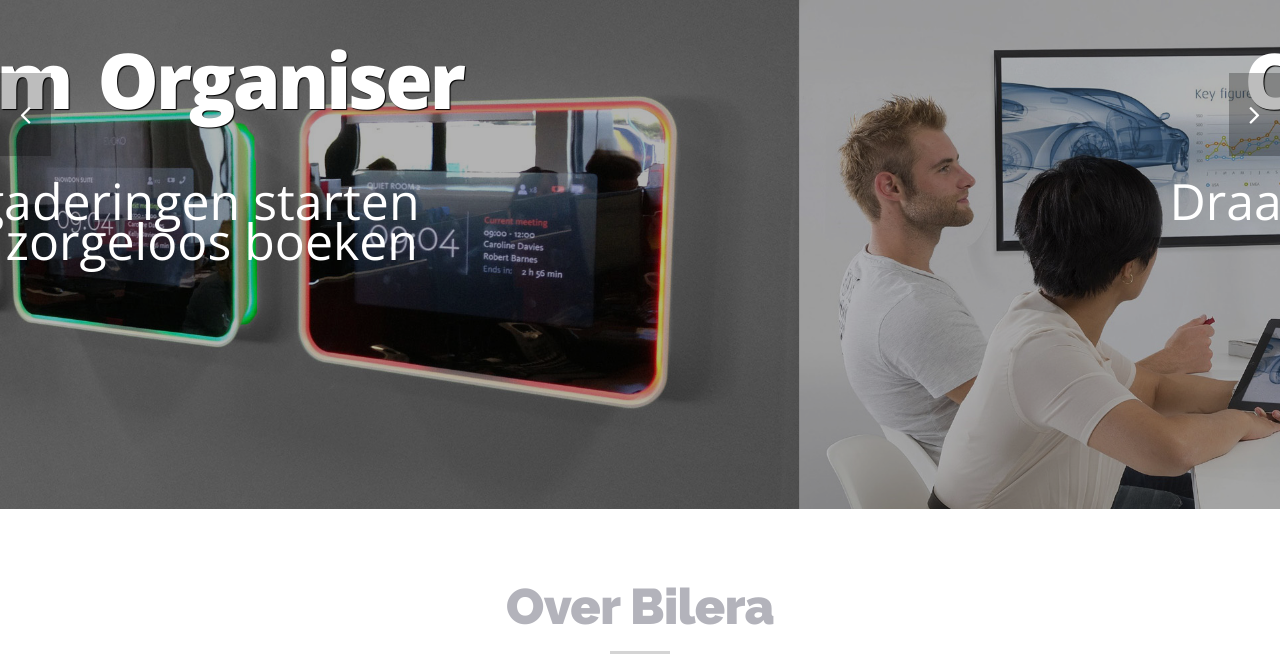
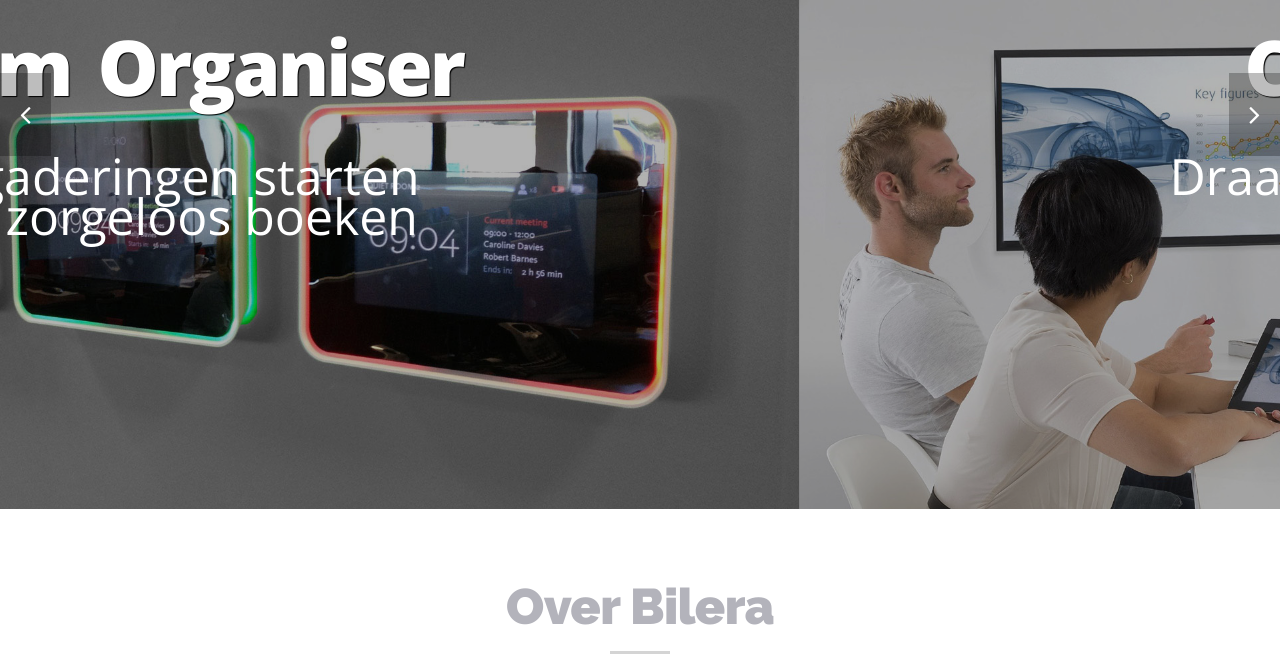
Before and after one commit to jancotanis/brs, a plain HTML site: page index.html in a window 1280 px wide. Shown: the part 128-800 px from the top of the page. Drawn offline with nearby package versions, Linux system fonts and the light colour scheme.

Commit message:
fit to screen

```diff
--- a/css/style.css
+++ b/css/style.css
@@ -311,7 +311,7 @@ header {
 
 @media (min-width: 768px) {
 	.intro-text .intro-heading {
-		line-height: 95px;
+		line-height: 70px;
 		font-size: 77px;
 		margin-bottom: 50px;
 	}
```
